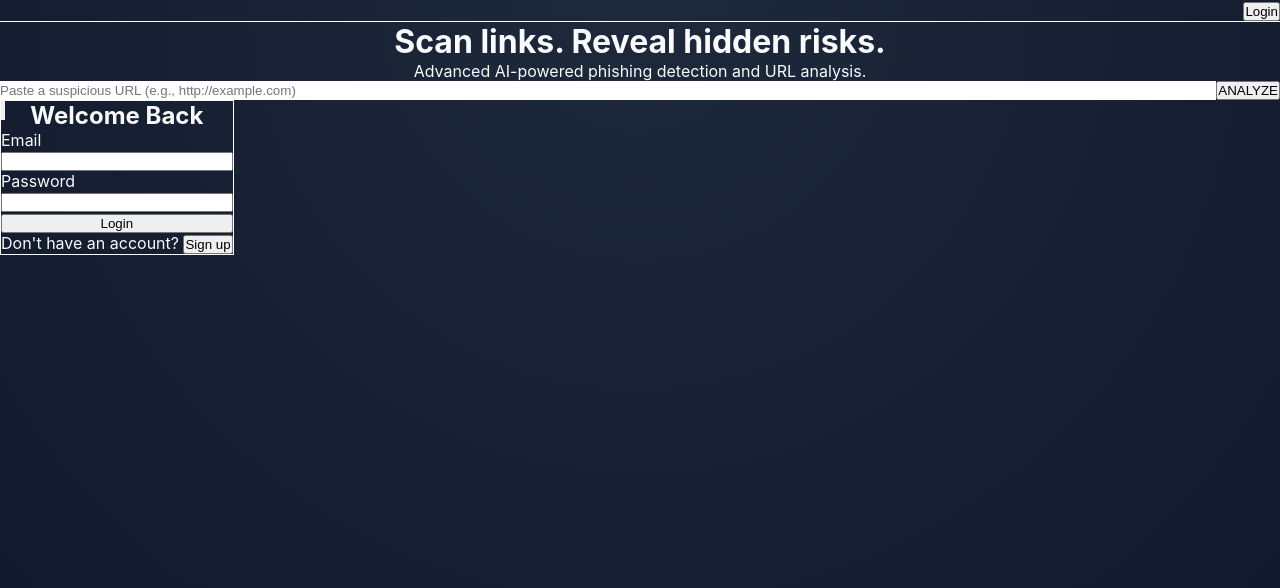
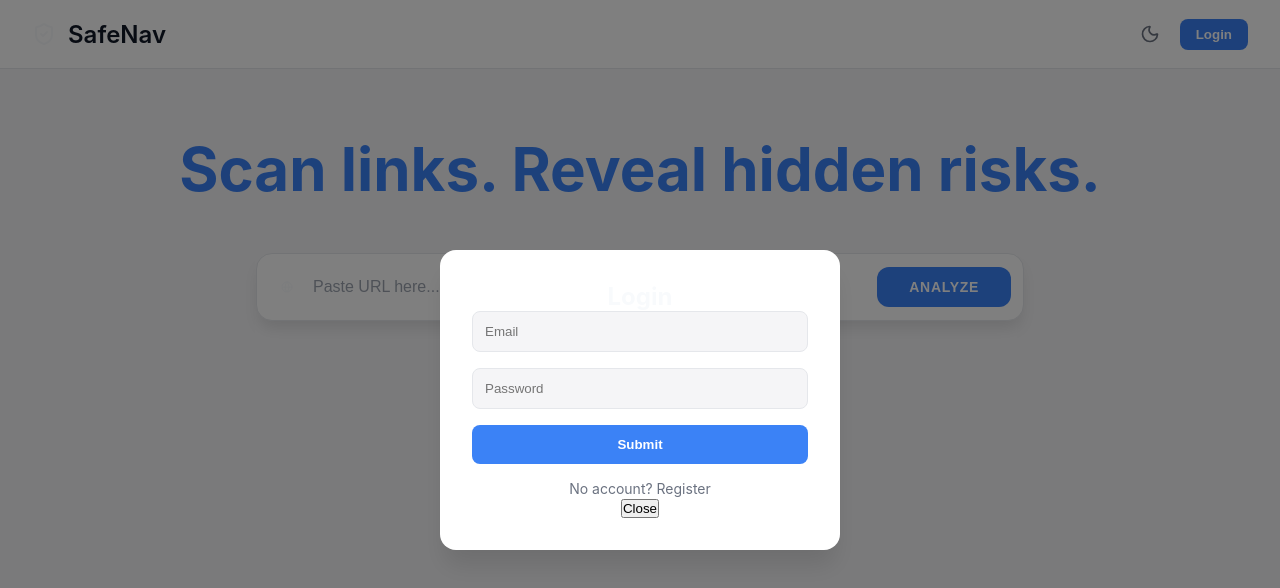
Before and after one commit to su7ox/SafeNav, a React app in the folder frontend/: page / in a window 1280 px wide. Both pictures are taken after a click on the button "Login". Shown: the top 588 px of the page. Built offline with nearby package versions, Linux system fonts and the light colour scheme; the HTML template or start-up script is replaced by a standard one.

Commit message:
removed login checks

```diff
--- a/frontend/src/App.jsx
+++ b/frontend/src/App.jsx
@@ -1,336 +1,224 @@
-import { useState } from 'react'
-import reactLogo from './assets/react.svg'
-import viteLogo from '/vite.svg'
-import './App.css'
-import { analyzeUrl, loginUser, registerUser } from './services/api'
+import React, { useState, useEffect } from 'react';
+import axios from 'axios';
+import {
+  ShieldCheck, AlertTriangle, XOctagon, Loader2,
+  Globe, Activity, Lock, Sun, Moon, LogOut, CheckCircle, XCircle
+} from 'lucide-react';
+import './App.css';
 
-function App() {
-  const [url, setUrl] = useState('')
-  const [loading, setLoading] = useState(false)
-  const [result, setResult] = useState(null)
-  const [error, setError] = useState(null)
-  const [showAuth, setShowAuth] = useState(false)
-  const [isLogin, setIsLogin] = useState(true)
-  const [email, setEmail] = useState('')
-  const [password, setPassword] = useState('')
-  const [token, setToken] = useState(localStorage.getItem('token'))
-  const [authError, setAuthError] = useState('')
+const API_URL = 'http://localhost:8000/api/v1';
 
-  const handleAnalyze = async (e) => {
-    e.preventDefault()
-    setLoading(true)
-    setError(null)
-    setResult(null)
+const App = () => {
+  const [token, setToken] = useState(localStorage.getItem('safenav_token'));
+  const [showAuthModal, setShowAuthModal] = useState(false);
+  const [darkMode, setDarkMode] = useState(false);
 
-    try {
-      const data = await analyzeUrl(url, token)
-      setResult(data)
-    } catch (err) {
-      setError(err.response?.data?.detail || 'Failed to analyze URL')
-    } finally {
-      setLoading(false)
+  useEffect(() => {
+    const savedTheme = localStorage.getItem('safenav_theme');
+    if (savedTheme === 'dark') {
+      setDarkMode(true);
+      document.documentElement.setAttribute('data-theme', 'dark');
     }
+  }, []);
+
+  const toggleDarkMode = () => {
+    const newMode = !darkMode;
+    setDarkMode(newMode);
+    if (newMode) {
+      document.documentElement.setAttribute('data-theme', 'dark');
+      localStorage.setItem('safenav_theme', 'dark');
+    } else {
+      document.documentElement.removeAttribute('data-theme');
+      localStorage.setItem('safenav_theme', 'light');
     }
+  };
 
-  const handleAuth = async (e) => {
-    e.preventDefault()
-    setAuthError('')
-    try {
-      if (isLogin) {
-        const data = await loginUser(email, password)
-        setToken(data.access_token)
-        localStorage.setItem('token', data.access_token)
-        setShowAuth(false)
-      } else {
-        await registerUser(email, password)
-        setIsLogin(true)
-        setAuthError('Registration successful! Please login.')
-        return
-      }
-      // Clear sensitive data
-      setEmail('')
-      setPassword('')
-    } catch (err) {
-      setAuthError(err.response?.data?.detail || 'Authentication failed')
-    }
-  }
+  const handleLogin = (newToken) => {
+    setToken(newToken);
+    localStorage.setItem('safenav_token', newToken);
+    setShowAuthModal(false);
+  };
 
-  const logout = () => {
-    setToken(null)
-    localStorage.removeItem('token')
-    setResult(null)
-  }
+  const handleLogout = () => {
+    setToken(null);
+    localStorage.removeItem('safenav_token');
+  };
 
   return (
-    <div className="min-h-screen bg-gray-900 text-gray-100 font-sans">
-      {/* Navbar */}
-      <nav className="border-b border-gray-800 bg-gray-900/50 backdrop-blur-md sticky top-0 z-50">
-        <div className="max-w-7xl mx-auto px-4 sm:px-6 lg:px-8">
-          <div className="flex justify-between h-16 items-center">
-            <div className="flex items-center gap-2">
-              <div className="bg-blue-600 p-2 rounded-lg">
-                <svg className="w-6 h-6 text-white" fill="none" stroke="currentColor" viewBox="0 0 24 24">
-                  <path strokeLinecap="round" strokeLinejoin="round" strokeWidth={2} d="M9 12l2 2 4-4m5.618-4.016A11.955 11.955 0 0112 2.944a11.955 11.955 0 01-8.618 3.04A12.02 12.02 0 003 9c0 5.591 3.824 10.29 9 11.622 5.176-1.332 9-6.03 9-11.622 0-1.042-.133-2.052-.382-3.016z" />
-                </svg>
-              </div>
-              <span className="text-xl font-bold bg-clip-text text-transparent bg-gradient-to-r from-blue-400 to-cyan-300">
-                SafeNav
-              </span>
-            </div>
-            <div>
+    <div className="app-container">
+      <nav className="nav-bar">
+        <div className="nav-content">
+          <div className="nav-logo"><ShieldCheck /><span className="logo-text">SafeNav</span></div>
+          <div className="nav-actions">
+            <button className="icon-button" onClick={toggleDarkMode}>{darkMode ? <Sun /> : <Moon />}</button>
             {token ? (
-                <button onClick={logout} className="text-gray-400 hover:text-white transition-colors">
-                  Logout
-                </button>
+              <button className="icon-button" onClick={handleLogout}><LogOut /></button>
             ) : (
-                <button
-                  onClick={() => setShowAuth(true)}
-                  className="bg-blue-600 hover:bg-blue-700 text-white px-4 py-2 rounded-lg text-sm font-medium transition-colors"
-                >
-                  Login
-                </button>
+              <button className="login-btn-nav" onClick={() => setShowAuthModal(true)}>Login</button>
             )}
-            </div>
           </div>
         </div>
       </nav>
 
-      <main className="max-w-7xl mx-auto px-4 sm:px-6 lg:px-8 py-12">
-        {/* Hero Section */}
-        <div className="text-center mb-12">
-          <h1 className="text-5xl font-extrabold mb-4 tracking-tight">
-            Scan links. <span className="text-blue-500">Reveal hidden risks.</span>
-          </h1>
-          <p className="text-xl text-gray-400 max-w-2xl mx-auto">
-            Advanced AI-powered phishing detection and URL analysis.
-          </p>
+      <main className="main-content">
+        <ScannerView token={token} onRequestLogin={() => setShowAuthModal(true)} />
+      </main>
+
+      {showAuthModal && <AuthModal onClose={() => setShowAuthModal(false)} onLogin={handleLogin} />}
+    </div>
+  );
+};
+
+// --- RESULT CARD COMPONENT ---
+const DetailCard = ({ title, icon, data }) => (
+  <div className="detail-card">
+    <div className="detail-header">
+      <span className="detail-icon">{icon}</span>
+      <h3>{title}</h3>
+    </div>
+    <div className="detail-content">
+      {Object.entries(data).map(([key, value]) => (
+        <div key={key} className="detail-row">
+          <span className="detail-label">{key.replace(/_/g, ' ')}:</span>
+          <span className={`detail-value ${value === 'Yes' || value === 'Unsafe' || value === 'Expired' ? 'danger' : ''}`}>
+            {value}
+          </span>
+        </div>
+      ))}
+    </div>
+  </div>
+);
+
+const ScannerView = ({ token, onRequestLogin }) => {
+  const [url, setUrl] = useState('');
+  const [result, setResult] = useState(null);
+  const [loading, setLoading] = useState(false);
+
+  const handleScan = async (e) => {
+    e.preventDefault();
+    if (!url) return;
+    setLoading(true);
+    setResult(null);
+
+    try {
+      const config = token ? { headers: { Authorization: `Bearer ${token}` } } : {};
+      const response = await axios.post(`${API_URL}/scan`, { url }, config);
+      setResult(response.data);
+    } catch (err) {
+      alert("Scan failed. Ensure backend is running.");
+    }
+    setLoading(false);
+  };
+
+  return (
+    <div>
+      <div className="hero-section"><h1 className="hero-title">Scan links. Reveal hidden risks.</h1></div>
+
+      <div className="search-container">
+        <form onSubmit={handleScan} className="search-form">
+          <Globe className="search-icon" />
+          <input type="text" value={url} onChange={(e) => setUrl(e.target.value)} placeholder="Paste URL here..." className="search-input" />
+          <button type="submit" disabled={loading} className="search-button">
+            {loading ? <Loader2 className="spinner" /> : 'ANALYZE'}
+          </button>
+        </form>
       </div>
 
-        {/* Search Bar */}
-        <div className="max-w-3xl mx-auto mb-16">
-          <form onSubmit={handleAnalyze} className="relative group">
-            <div className="absolute -inset-1 bg-gradient-to-r from-blue-600 to-cyan-500 rounded-xl blur opacity-25 group-hover:opacity-50 transition duration-200"></div>
-            <div className="relative flex">
-              <input
-                type="url"
-                required
-                value={url}
-                onChange={(e) => setUrl(e.target.value)}
-                placeholder="Paste a suspicious URL (e.g., http://example.com)"
-                className="w-full bg-gray-800 border-none text-white px-6 py-4 rounded-l-xl focus:ring-2 focus:ring-blue-500 focus:outline-none text-lg placeholder-gray-500"
-              />
-              <button
-                type="submit"
-                disabled={loading}
-                className="bg-blue-600 hover:bg-blue-700 text-white px-8 py-4 rounded-r-xl font-semibold text-lg transition-colors flex items-center gap-2 disabled:opacity-50"
-              >
-                {loading ? (
-                  <svg className="animate-spin h-5 w-5 text-white" xmlns="http://www.w3.org/2000/svg" fill="none" viewBox="0 0 24 24">
-                    <circle className="opacity-25" cx="12" cy="12" r="10" stroke="currentColor" strokeWidth="4"></circle>
-                    <path className="opacity-75" fill="currentColor" d="M4 12a8 8 0 018-8V0C5.373 0 0 5.373 0 12h4zm2 5.291A7.962 7.962 0 014 12H0c0 3.042 1.135 5.824 3 7.938l3-2.647z"></path>
-                  </svg>
-                ) : 'ANALYZE'}
-              </button>
+      {result && (
+        <div className="result-container">
+
+          {/* --- UPDATED VERDICT HEADER --- */}
+         {/* Inside ScannerView component */}
+<div className="result-card main-verdict">
+   <div className="result-header">
+
+      {/* LEFT SIDE GROUP */}
+      <div className="header-left">
+          <div className={`verdict-icon ${result.risk_score > 50 ? 'danger' : 'safe'}`}>
+             {result.risk_score > 50 ? <XOctagon /> : <ShieldCheck />}
           </div>
-          </form>
-          {error && (
-            <div className="mt-4 p-4 bg-red-900/30 border border-red-800 rounded-lg text-red-200 text-center">
-              {error}
-            </div>
-          )}
-        </div>
-
-        {/* Results Grid */}
-        {result && (
-          <div className="animate-fade-in space-y-8">
-            {/* Main Verdict Card */}
-            <div className="bg-gray-800 rounded-2xl p-8 border border-gray-700 shadow-2xl">
-              <div className="flex flex-col md:flex-row items-center justify-between gap-6">
-                <div className="flex items-center gap-6">
-                  <div className={`p-4 rounded-full ${
-                    result.verdict === 'Safe' ? 'bg-green-500/10 text-green-400' :
-                    result.verdict === 'Suspicious' ? 'bg-yellow-500/10 text-yellow-400' :
-                    'bg-red-500/10 text-red-400'
-                  }`}>
-                    <svg className="w-12 h-12" fill="none" stroke="currentColor" viewBox="0 0 24 24">
-                      <path strokeLinecap="round" strokeLinejoin="round" strokeWidth={2} d="M9 12l2 2 4-4m6 2a9 9 0 11-18 0 9 9 0 0118 0z" />
-                    </svg>
-                  </div>
-                  <div>
-                    <h2 className="text-3xl font-bold">{result.verdict}</h2>
-                    <p className="text-gray-400 mt-1">Target: <span className="text-blue-400">{result.url}</span></p>
-                  </div>
-                </div>
-                <div className="text-center">
-                  <div className="text-5xl font-black mb-1 bg-clip-text text-transparent bg-gradient-to-br from-white to-gray-500">
-                    {result.risk_score}
-                  </div>
-                  <div className="text-xs uppercase tracking-wider text-gray-500 font-semibold">Risk Score</div>
-                </div>
+          <div className="verdict-text-group">
+             <h2 className={result.risk_score > 50 ? 'danger' : 'safe'}>{result.verdict}</h2>
+             <p className="target-url">Target: {result.url}</p>
           </div>
       </div>
 
-            {/* AI Insight (Guest Locked) */}
-            <div className={`relative rounded-2xl p-6 border ${result.is_guest ? 'bg-gray-800/50 border-gray-700 border-dashed' : 'bg-blue-900/20 border-blue-800'}`}>
-              <div className="flex items-start gap-4">
-                <div className="mt-1">
-                  <svg className="w-6 h-6 text-blue-400" fill="none" stroke="currentColor" viewBox="0 0 24 24">
-                    <path strokeLinecap="round" strokeLinejoin="round" strokeWidth={2} d="M13 10V3L4 14h7v7l9-11h-7z" />
-                  </svg>
+      {/* RIGHT SIDE GROUP */}
+      <div className="risk-score-display">
+          <div className="risk-score-number">{result.risk_score}</div>
+          <div className="risk-score-label">RISK SCORE</div>
       </div>
-                <div>
-                  <h3 className="text-lg font-semibold text-blue-100 mb-2">AI Security Insight</h3>
-                  <div className="space-y-2">
-                    {result.reasoning.map((reason, idx) => (
-                      <p key={idx} className={`${result.is_guest ? 'text-gray-500 blur-sm select-none' : 'text-blue-200'}`}>
-                        {result.is_guest ? 'This is a hidden insight regarding the security of the URL.' : `• ${reason}`}
-                      </p>
-                    ))}
+
    </div>
-                  {result.is_guest && (
-                    <div className="absolute inset-0 flex items-center justify-center">
-                      <button
-                        onClick={() => setShowAuth(true)}
-                        className="bg-gray-800 hover:bg-gray-700 text-white px-6 py-2 rounded-full border border-gray-600 shadow-lg flex items-center gap-2 transition-all"
-                      >
-                        <svg className="w-4 h-4" fill="none" stroke="currentColor" viewBox="0 0 24 24">
-                          <path strokeLinecap="round" strokeLinejoin="round" strokeWidth={2} d="M12 15v2m-6 4h12a2 2 0 002-2v-6a2 2 0 00-2-2H6a2 2 0 00-2 2v6a2 2 0 002 2zm10-10V7a4 4 0 00-8 0v4h8z" />
-                        </svg>
-                        Login to view AI Analysis
-                      </button>
 </div>
+          <br />
+          {/* AI INSIGHT (Middle) */}
+          <div className="ai-insight">
+             <div className="ai-insight-header"><Activity /><h3>AI Security Insight</h3></div>
+             <div className="ai-insight-content">
+                {result.is_guest ? (
+                  <div className="locked-feature"><Lock size={16} /> Login to view AI Analysis</div>
+                ) : (
+                  result.reasoning.map((r, i) => <p key={i}>• {r}</p>)
                 )}
              </div>
           </div>
-            </div>
 
-            {/* Detailed Grid */}
-            <div className="grid grid-cols-1 md:grid-cols-2 lg:grid-cols-3 gap-6">
+          {/* 6-SECTION GRID */}
+          <div className="grid-6-layout">
             <DetailCard title="SSL & Security" icon="🔐" data={result.details.ssl_security} />
             <DetailCard title="Phishing Checks" icon="🎣" data={result.details.phishing_checks} />
             <DetailCard title="Domain Reputation" icon="🌐" data={result.details.domain_reputation} />
             <DetailCard title="Link Structure" icon="🔗" data={result.details.link_structure} />
             <DetailCard title="Redirect Analysis" icon="🔄" data={result.details.redirect_analysis} />
-
-              {/* --- UPDATED CARD: CONTENT SAFETY --- */}
-              <div className="bg-gray-800 rounded-xl p-6 border border-gray-700 hover:border-gray-600 transition-colors">
-                <div className="flex items-center gap-3 mb-4">
-                  <span className="text-2xl">🧾</span>
-                  <h3 className="font-semibold text-lg">Content Safety</h3>
-                </div>
-                <div className="space-y-3 text-sm">
-                   {/* CHANGED: Removed Login Detected, Added Dynamic Content */}
-                   <div className="flex justify-between">
-                    <span className="text-gray-400">Dynamic Content:</span>
-                    <span className="font-medium text-white">{result.details.content_safety.dynamic_content || "No"}</span>
-                  </div>
-                  <div className="flex justify-between">
-                    <span className="text-gray-400">Scan Status:</span>
-                    <span className="font-medium text-gray-300">{result.details.content_safety.status || "Completed"}</span>
-                  </div>
-                </div>
+            <DetailCard title="Content Safety" icon="🧾" data={result.details.content_safety} />
           </div>
 
-            </div>
-          </div>
-        )}
-      </main>
-
-      {/* Auth Modal */}
-      {showAuth && (
-        <div className="fixed inset-0 bg-black/80 backdrop-blur-sm flex items-center justify-center z-50 p-4">
-          <div className="bg-gray-800 rounded-2xl p-8 max-w-md w-full border border-gray-700 relative">
-            <button
-              onClick={() => setShowAuth(false)}
-              className="absolute top-4 right-4 text-gray-400 hover:text-white"
-            >
-              <svg className="w-6 h-6" fill="none" stroke="currentColor" viewBox="0 0 24 24">
-                <path strokeLinecap="round" strokeLinejoin="round" strokeWidth={2} d="M6 18L18 6M6 6l12 12" />
-              </svg>
+          {/* DEEP SCAN BUTTON */}
+          <button className={`deep-scan-button ${!token ? 'locked' : ''}`} onClick={() => token ? alert('Scanning...') : onRequestLogin()}>
+             {token ? "Initialize Deep Scan" : "Login for Deep Scan"}
           </button>
-
-            <h2 className="text-2xl font-bold mb-6 text-center">
-              {isLogin ? 'Welcome Back' : 'Create Account'}
-            </h2>
-
-            {authError && (
-              <div className="mb-4 p-3 bg-red-900/30 text-red-200 text-sm rounded-lg text-center">
-                {authError}
-              </div>
-            )}
-
-            <form onSubmit={handleAuth} className="space-y-4">
-              <div>
-                <label className="block text-sm font-medium text-gray-400 mb-1">Email</label>
-                <input
-                  type="email"
-                  required
-                  value={email}
-                  onChange={(e) => setEmail(e.target.value)}
-                  className="w-full bg-gray-700 border-gray-600 rounded-lg px-4 py-2 focus:ring-2 focus:ring-blue-500 focus:outline-none"
-                />
-              </div>
-              <div>
-                <label className="block text-sm font-medium text-gray-400 mb-1">Password</label>
-                <input
-                  type="password"
-                  required
-                  value={password}
-                  onChange={(e) => setPassword(e.target.value)}
-                  className="w-full bg-gray-700 border-gray-600 rounded-lg px-4 py-2 focus:ring-2 focus:ring-blue-500 focus:outline-none"
-                />
-              </div>
-              <button
-                type="submit"
-                className="w-full bg-blue-600 hover:bg-blue-700 text-white py-3 rounded-lg font-semibold transition-colors"
-              >
-                {isLogin ? 'Login' : 'Register'}
-              </button>
-            </form>
-
-            <div className="mt-6 text-center text-sm text-gray-400">
-              {isLogin ? "Don't have an account? " : "Already have an account? "}
-              <button
-                onClick={() => setIsLogin(!isLogin)}
-                className="text-blue-400 hover:text-blue-300 font-medium"
-              >
-                {isLogin ? 'Sign up' : 'Login'}
-              </button>
-            </div>
-          </div>
         </div>
       )}
     </div>
-  )
+  );
+};
+
+const AuthModal = ({ onClose, onLogin }) => {
+  const [isRegister, setIsRegister] = useState(false);
+  const [email, setEmail] = useState('');
+  const [password, setPassword] = useState('');
+
+  const handleSubmit = async (e) => {
+    e.preventDefault();
+    try {
+      if (isRegister) {
+        await axios.post(`${API_URL}/register`, { email, password });
+        alert("Registered!"); setIsRegister(false);
+      } else {
+        const fd = new FormData(); fd.append('username', email); fd.append('password', password);
+        const res = await axios.post(`${API_URL}/login`, fd);
+        onLogin(res.data.access_token);
       }
-
-// Helper Component for Data Cards
-function DetailCard({ title, icon, data }) {
-  if (!data) return null
+    } catch { alert("Auth Failed"); }
+  };
 
   return (
-    <div className="bg-gray-800 rounded-xl p-6 border border-gray-700 hover:border-gray-600 transition-colors">
-      <div className="flex items-center gap-3 mb-4">
-        <span className="text-2xl">{icon}</span>
-        <h3 className="font-semibold text-lg">{title}</h3>
-      </div>
-      <div className="space-y-3 text-sm">
-        {Object.entries(data).map(([key, value]) => (
-          <div key={key} className="flex justify-between items-start">
-            <span className="text-gray-400 capitalize">{key.replace(/_/g, ' ')}:</span>
-            <span className={`font-medium text-right ${
-              String(value).toLowerCase().includes('yes') || String(value).toLowerCase().includes('valid') ? 'text-green-400' :
-              String(value).toLowerCase().includes('no') ? 'text-gray-300' :
-              String(value).toLowerCase().includes('expired') || String(value).toLowerCase().includes('unsafe') ? 'text-red-400' :
-              'text-white'
-            }`}>
-              {String(value)}
-            </span>
-          </div>
-        ))}
+    <div className="modal-overlay">
+      <div className="modal-content">
+        <h2>{isRegister ? 'Register' : 'Login'}</h2>
+        <form onSubmit={handleSubmit}>
+          <input type="email" placeholder="Email" required value={email} onChange={e => setEmail(e.target.value)} />
+          <input type="password" placeholder="Password" required value={password} onChange={e => setPassword(e.target.value)} />
+          <button type="submit" className="auth-submit-btn">Submit</button>
+        </form>
+        <p className="auth-switch" onClick={() => setIsRegister(!isRegister)}>
+          {isRegister ? "Have account? Login" : "No account? Register"}
+        </p>
+        <button className="close-btn" onClick={onClose}>Close</button>
       </div>
     </div>
-  )
-}
+  );
+};
 
-export default App
+export default App;
```
Lines whose indentation alone changed are shown as unchanged.
